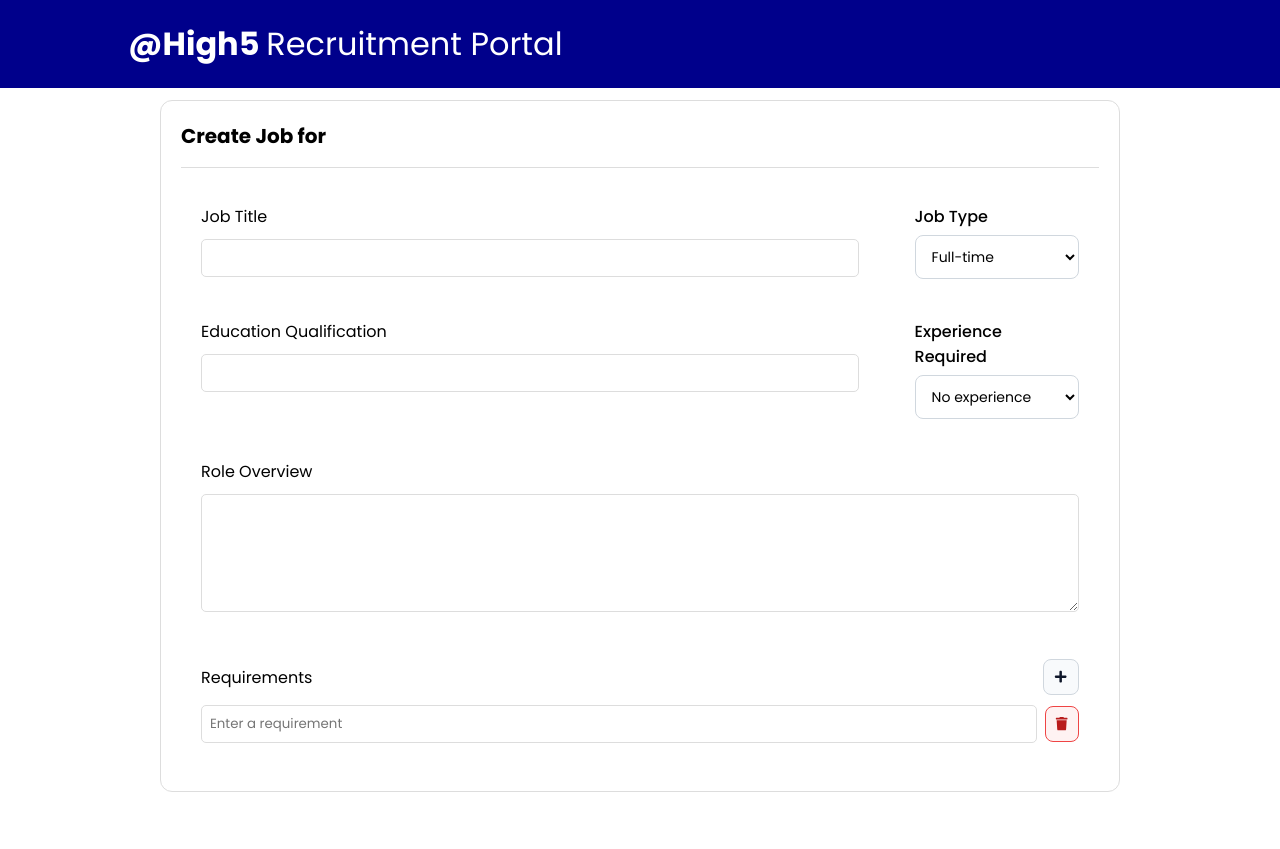
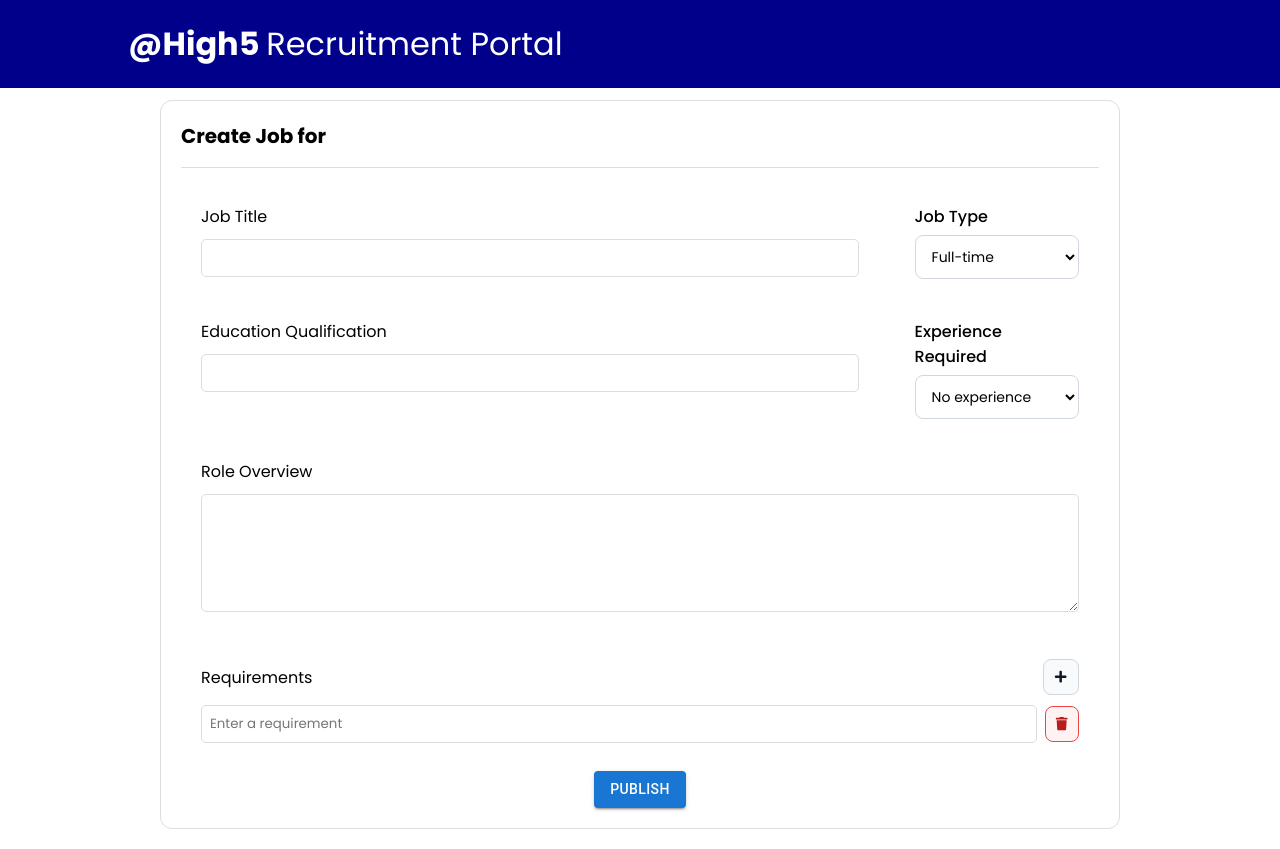
Before and after one commit to yuyao018/hiring-dashboard, a React (Create React App) app: page /form in a window 1280 px wide. Before the commit the page ends 812 px from the top, so only its background shows below. Built offline with nearby package versions, Linux system fonts and the light colour scheme.

Commit message:
Implement button in form for publishing job post

```diff
--- a/package.json
+++ b/package.json
@@ -3,6 +3,9 @@
   "version": "0.1.0",
   "private": true,
   "dependencies": {
+    "@emotion/react": "^11.14.0",
+    "@emotion/styled": "^11.14.1",
+    "@mui/material": "^7.3.1",
     "@testing-library/dom": "^10.4.1",
     "@testing-library/jest-dom": "^6.8.0",
     "@testing-library/react": "^16.3.0",
--- a/src/Form.css
+++ b/src/Form.css
@@ -140,3 +140,8 @@
     background: #fee2e2;
     border-color: #fca5a5;
 }
+
+.publishBtn {
+    display: flex;
+    justify-content: center;
+}
--- a/src/Form.jsx
+++ b/src/Form.jsx
@@ -2,6 +2,7 @@
 import Navbar from './components/Navbar/Navbar'
 import Selection from './components/Selection/Selection'
 import { FaPlus, FaTrash } from "react-icons/fa"
+import Button from "@mui/material/Button"
 import './Form.css'
 
 const Form = () => {
@@ -61,6 +62,9 @@
                         </div>
                     ))}
                 </div>
+                <div className='publishBtn'>
+                    <Button variant='contained'>Publish</Button>
+                </div>
             </div>
         </div>
     )
```
Also changed, not shown: 2 other files (tests, documents, lock files or other folders).
